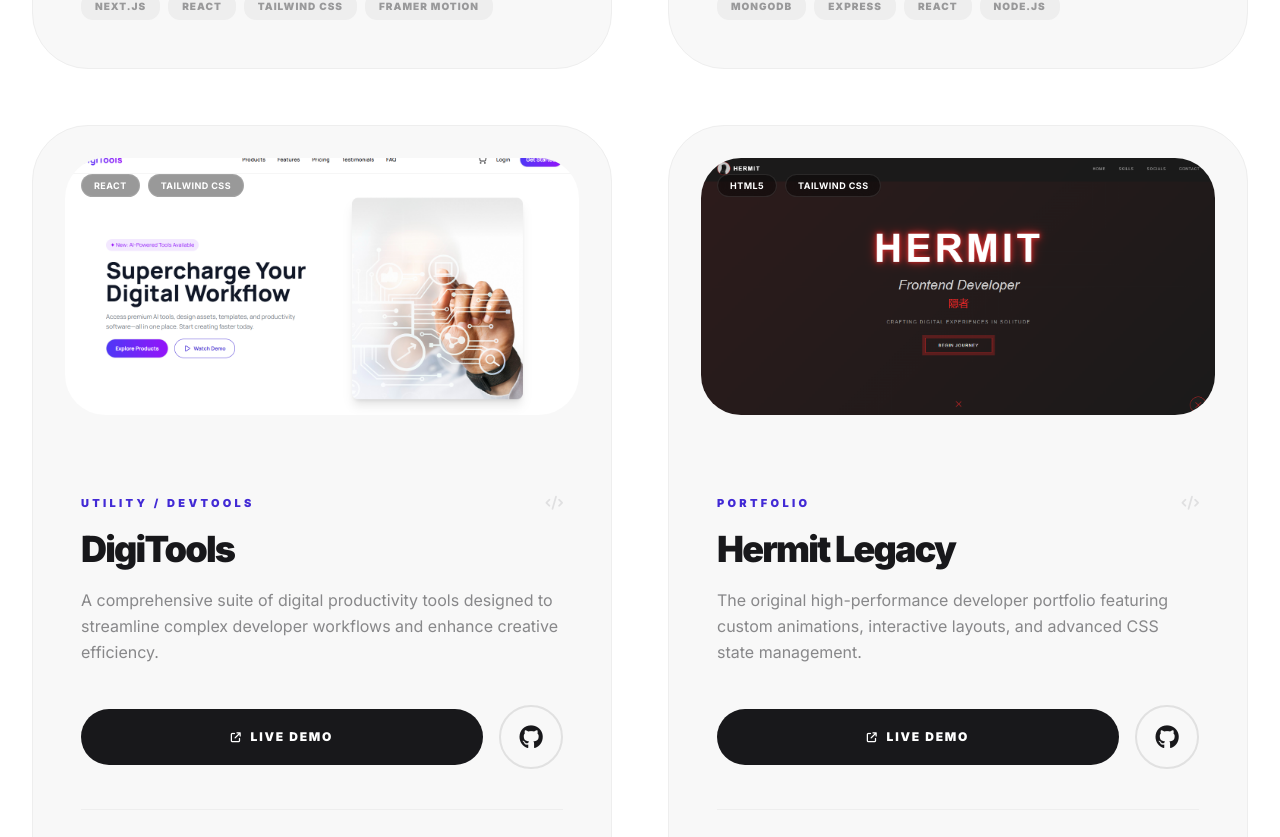
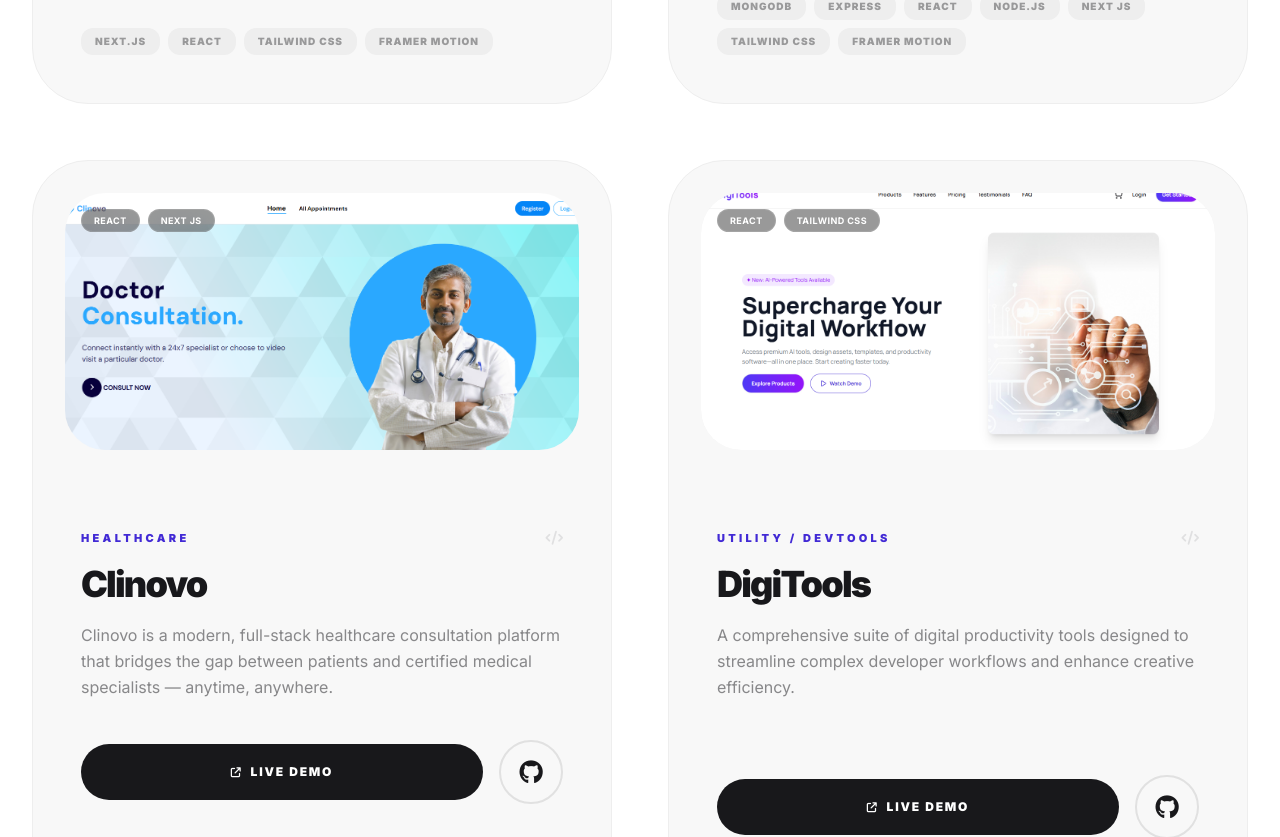
Before and after one commit to Hermitxxx/portfolio, a Next.js app: page /projects in a window 1280 px wide. Shown: the part 1194-2031 px from the top of the page. Built offline with nearby package versions, Linux system fonts and the light colour scheme; a web font is replaced by a local one.

Commit message:
added new project

```diff
--- a/data/projects.js
+++ b/data/projects.js
@@ -15,12 +15,22 @@
     description: "A comprehensive learning management system empowering learners with structured courses, real-world skills, and a connected community experience.",
     image: "/projects/Cover%20Photos/skill-sphere.png",
     category: "LMS / EdTech",
-    tech: ["MongoDB", "Express", "React", "Node.js"],
+    tech: ["MongoDB", "Express", "React", "Node.js", "Next Js", "Tailwind CSS", "Framer Motion"],
     link: "https://skill-sphere-a08.vercel.app/",
     github: "https://github.com/Hermitxxx/skill-sphere-a08",
   },
   {
     id: 3,
+    title: "Clinovo",
+    description: "Clinovo is a modern, full-stack healthcare consultation platform that bridges the gap between patients and certified medical specialists — anytime, anywhere.",
+    image: "/projects/Cover%20Photos/clinovo.png",
+    category: "Healthcare",
+    tech: ["React", "Next Js", "MongoDB", "Express JS", "Tailwind CSS", "Framer Motion"],
+    link: "https://clinovo.vercel.app/",
+    github: "https://github.com/Hermitxxx/clinovo-client",
+  },
+  {
+    id: 4,
     title: "DigiTools",
     description: "A comprehensive suite of digital productivity tools designed to streamline complex developer workflows and enhance creative efficiency.",
     image: "/projects/Cover%20Photos/DigiTools.png",
@@ -29,14 +39,4 @@
     link: "https://a06-digitools-reazul-hassan.netlify.app/",
     github: "https://github.com/Hermitxxx/A06-reazul-hassan",
   },
-  {
-    id: 4,
-    title: "Hermit Legacy",
-    description: "The original high-performance developer portfolio featuring custom animations, interactive layouts, and advanced CSS state management.",
-    image: "/projects/Cover%20Photos/legacy.png",
-    category: "Portfolio",
-    tech: ["HTML5", "Tailwind CSS", "JavaScript", "AOS"],
-    link: "https://hermitxxx.github.io/portfolio-hermit/",
-    github: "https://github.com/Hermitxxx/portfolio-hermit",
-  },
 ];
```
Also changed, not shown: public/projects/Cover Photos/clinovo.png (added).
